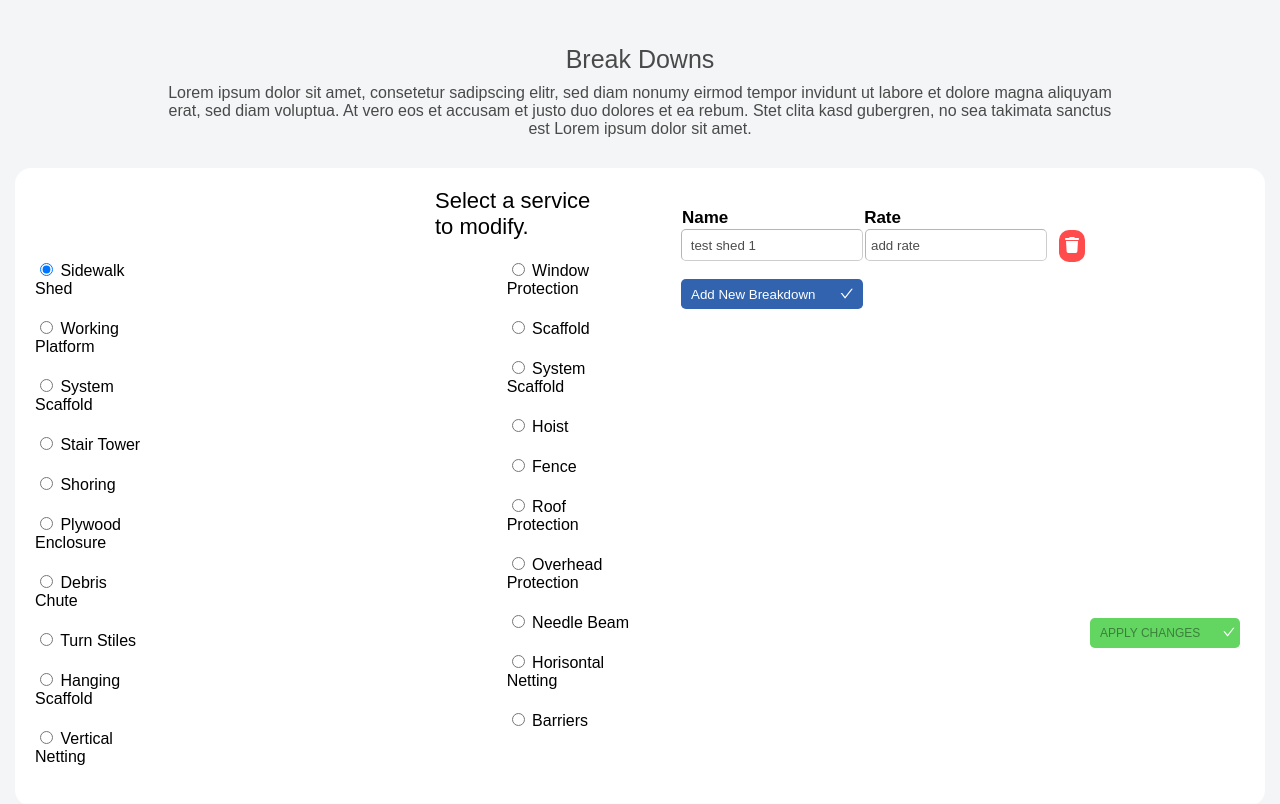
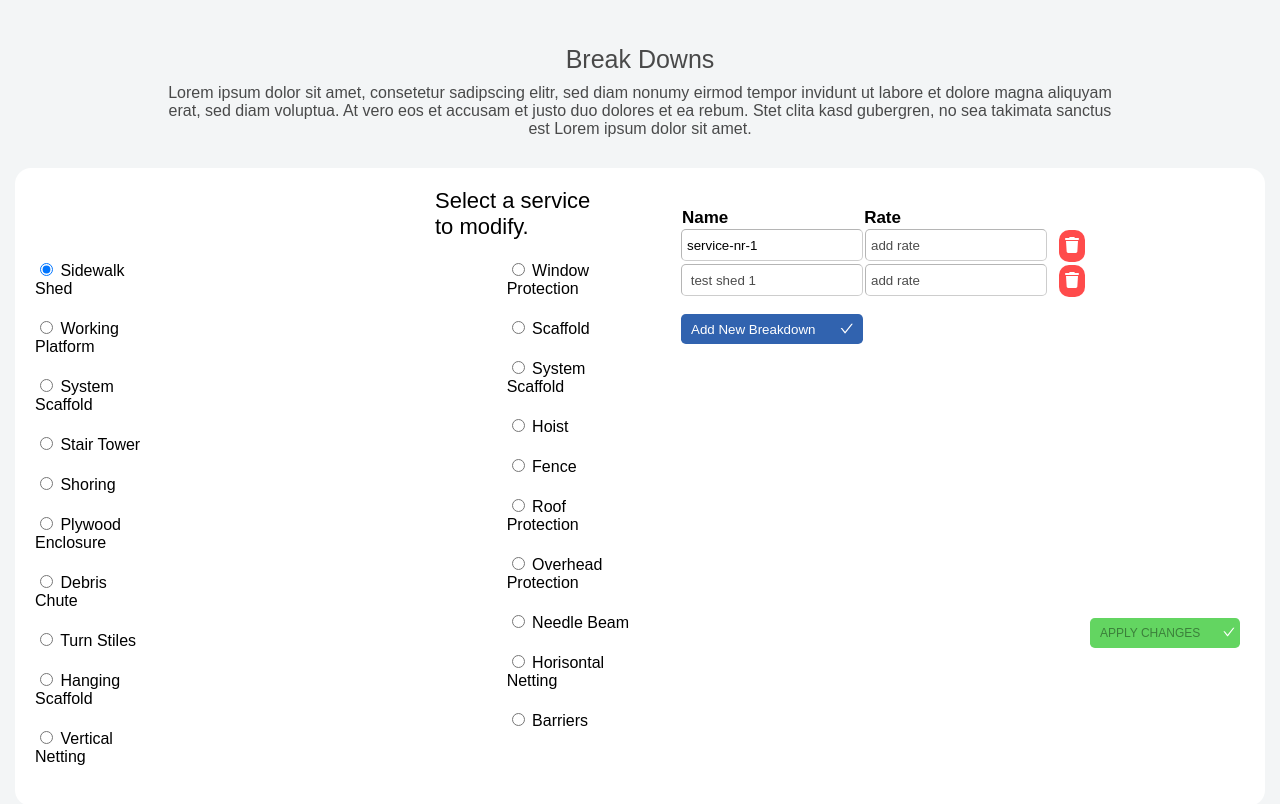
Before and after one commit to ErvisGuri/StyleUI, a React (Create React App) app: page / in a window 1280 px wide. Shown: the top 804 px of the page. Built offline with nearby package versions, Linux system fonts and the light colour scheme.

Commit message:
radio input value

```diff
--- a/src/App.js
+++ b/src/App.js
@@ -7,7 +7,6 @@ import Header from "./components/Nav";
 import SelectRadio from "./components/ServiceRadio";
 
 import "./App.css";
-
 
 function App() {
   return (
@@ -20,8 +19,8 @@ function App() {
             <BreakdownList />
           </div>
         </div>
-      </BreakdownProvider >
-    </div >
+      </BreakdownProvider>
+    </div>
   );
 }
 
--- a/src/BreakdownContext.js
+++ b/src/BreakdownContext.js
@@ -6,7 +6,7 @@ export function BreakdownProvider({ children }) {
   const [input, setInput] = useState("");
   const [breakdowns, setBreakdowns] = useState([]);
   const [rate, setRate] = useState("");
-  const [serviceText, setServiceText] = useState()
+  const [serviceText, setServiceText] = useState();
 
   return (
     <BreakdownContext.Provider
--- a/src/components/Form.jsx
+++ b/src/components/Form.jsx
@@ -11,7 +11,7 @@ const FormInput = () => {
   const [serviceText, setServiceText] = holderValue;
 
   const serviceTextHandler = (e) => {
-    setServiceText({ serviceText: e.target.value });
+    setServiceText(e.target.value);
     console.log(e);
   };
   const rateInputHandler = (e) => {
--- a/src/components/ServiceRadio.jsx
+++ b/src/components/ServiceRadio.jsx
@@ -1,10 +1,12 @@
-import React, { useState } from "react";
+import React, { useState, useEffect, useContext } from "react";
+import BreakdownContext from "../BreakdownContext";
 
 import { Radio } from "antd";
 
 const SelectRadio = () => {
   const [selectedService, setSelectService] = useState(0);
-  //   const [selectedText, setSelectText] = useState("");
+  const { breakdownsValue } = useContext(BreakdownContext);
+  const [breakdowns, setBreakdowns] = breakdownsValue;
 
   const radioServices1 = [
     { serviceText: "service-nr-1", id: 0, serviceName: "Sidewalk Shed" },
@@ -23,7 +25,7 @@ const SelectRadio = () => {
     },
   ];
   const radioServices2 = [
-    { serviceText: "service-nr-1", id: 10, serviceName: "Window Protection" },
+    { serviceText: "service-nr-10", id: 10, serviceName: "Window Protection" },
     { serviceText: "service-nr-2", id: 11, serviceName: "Scaffold" },
     { serviceText: "service-nr-3", id: 12, serviceName: "System Scaffold" },
     { serviceText: "service-nr-4", id: 13, serviceName: "Hoist" },
@@ -37,12 +39,28 @@ const SelectRadio = () => {
 
   const onChangeValue = (e) => {
     setSelectService(e.target.value);
+    console.log(e.target.value);
   };
 
-  //   const handleChange = (e) => {
-  //     setSelectText(e.target.value);
-  //     onchange(e);
-  //   };
+  useEffect(() => {
+    let foundService = radioServices1.filter(
+      (ser) => ser.id === selectedService
+    );
+    let foundService2 = radioServices2.filter(
+      (ser) => ser.id === selectedService
+    );
+
+    console.log(breakdowns, "testtt");
+
+    if (foundService) {
+      setBreakdowns([...breakdowns, { text: foundService[0].serviceText }]);
+    } else if (foundService2) {
+      setBreakdowns([...breakdowns, { text: foundService2[0].serviceText }]);
+    } else return;
+  }, [selectedService]);
+  // const handleChange = (e) => {
+  //   setSelectText(e.target.value);
+  // };
 
   return (
     <div>
```
